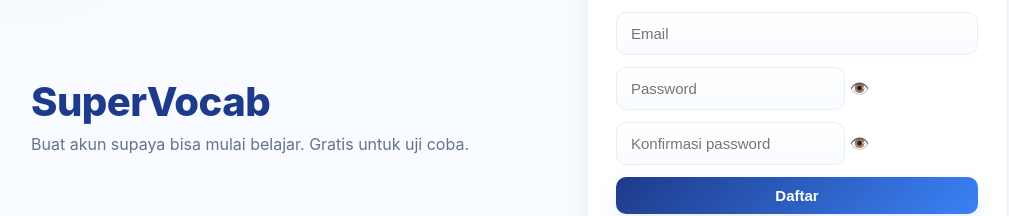
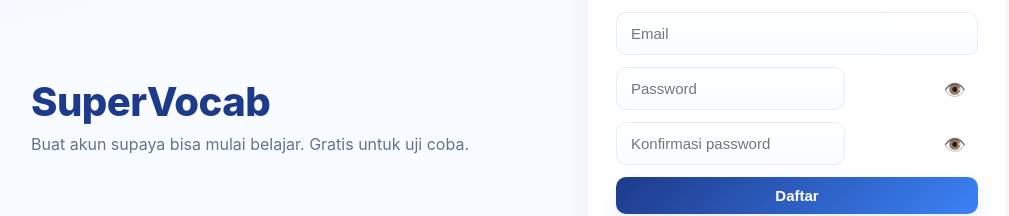
Before and after one commit to superenglishid/supervocab, a plain HTML site: page register/index.html in a window 1280 px wide. Shown: the part 158-374 px from the top of the page, without its empty margins (135-1144 px from the left). Drawn offline with Linux system fonts and the light colour scheme; a script that the page names is missing.

Commit message:
Update style.css

```diff
--- a/register/style.css
+++ b/register/style.css
@@ -91,6 +91,27 @@ body{
   transform: translateY(-1px);
 }
 
+/* Password visibility toggle */
+.password-wrapper {
+  position: relative;
+}
+
+.password-wrapper .toggle-password {
+  position: absolute;
+  right: 12px;
+  top: 50%;
+  transform: translateY(-50%);
+  cursor: pointer;
+  font-size: 18px;
+  color: #64748B;
+  user-select: none;
+}
+
+.password-wrapper .toggle-password:hover {
+  color: #3B82F6;
+}
+
+
 /* buttons */
 .btn{
   display:inline-block;
```
